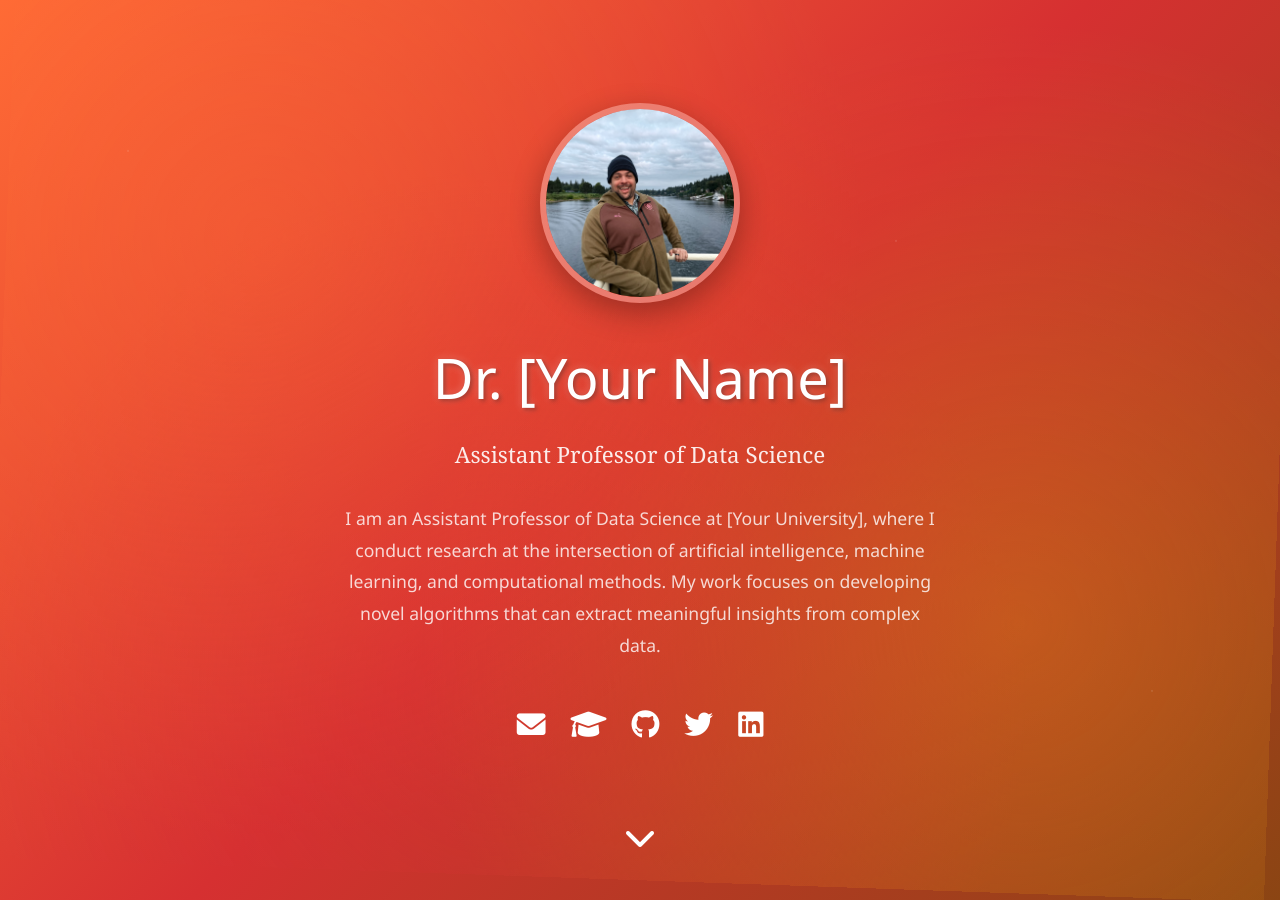
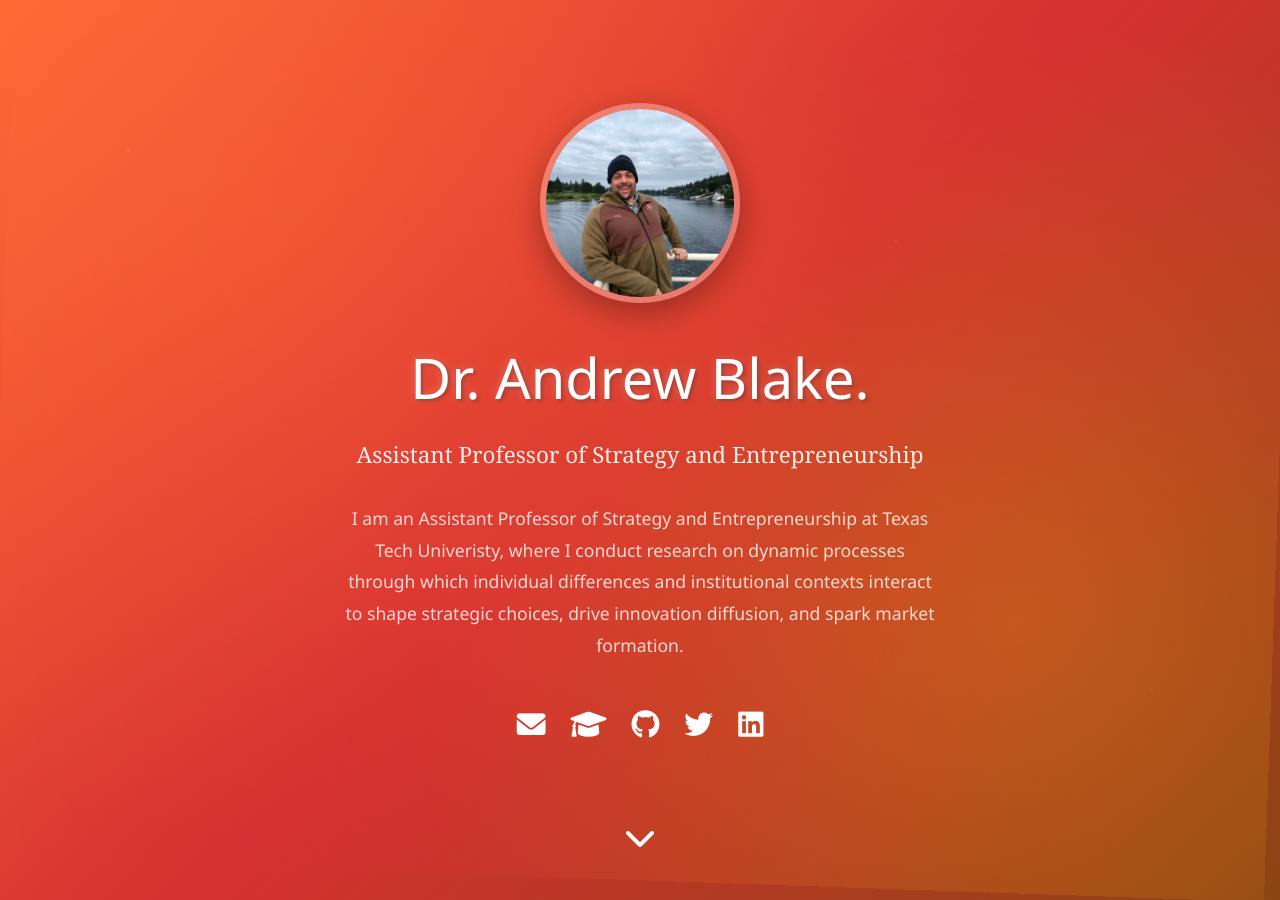
Before and after one commit to abblake/abblake.github.io, a Jekyll site: the page built from index.md, in a window 1280 px wide and 900 px high. Built offline with Jekyll 4.4.1, drawn with Linux system fonts in a browser that asks for light colours; some of the changed text lies outside the part shown.

Commit message:
updating information.

```diff
--- a/_config.yml
+++ b/_config.yml
@@ -1,16 +1,16 @@
-title: Dr. [Your Name]
-description: Assistant Professor & Data Scientist
+title: Dr. Andrew B. Blake
+description: Assistant Professor of Strategy and Entrepreneurship
 url: "https://abblake.github.io/"
 baseurl: ""
 
 # Personal information
 author:
-  name: Dr. [Your Name]
-  email: your.email@university.edu
-  title: Assistant Professor of Data Science
-  institution: Your University
-  location: City, State
-  bio: "I am an Assistant Professor of Data Science at [Your University], where I conduct research at the intersection of artificial intelligence, machine learning, and computational methods. My work focuses on developing novel algorithms that can extract meaningful insights from complex data."
+  name: Dr. Andrew Blake.
+  email: me@andrew-blake.com
+  title: Assistant Professor of Strategy and Entrepreneurship
+  institution: Texas Tech University
+  location: Lubbock, Texas
+  bio: "I am an Assistant Professor of Strategy and Entrepreneurship at Texas Tech Univeristy, where I conduct research on dynamic processes through which individual differences and institutional contexts interact to shape strategic choices, drive innovation diffusion, and spark market formation."
 
 # Social links
 social:
```
Also changed, not shown: 1 other file.
